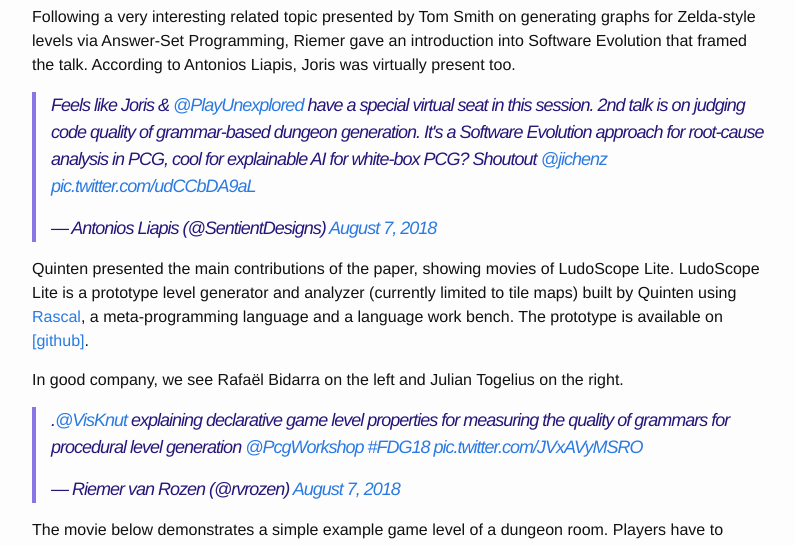
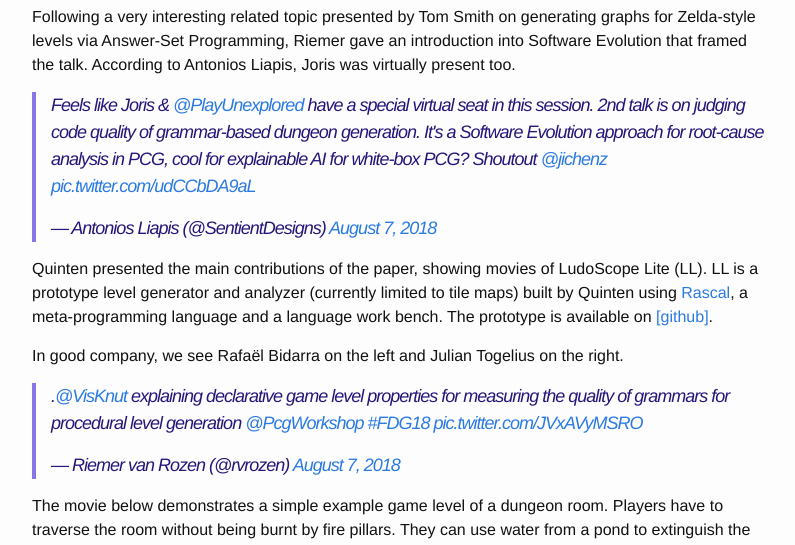
Before and after one commit to LiveGameDesign/LiveGameDesign.github.io, a Jekyll site: the page built from _posts/2019-01-02-Measuring-Quality-of-Grammars.md, in a window 1280 px wide and 1400 px high, scrolled down 563 px. Shown: the top 545 px of the window, without its empty margins (238-1033 px from the left). Built offline with Jekyll 4.4.1, drawn with Linux system fonts in a browser that asks for light colours; comment, search, counter and statistics services are not loaded; some of the changed text lies outside the part shown.

Commit message:
rephrase

```diff
--- a/_posts/2019-01-02-Measuring-Quality-of-Grammars.md
+++ b/_posts/2019-01-02-Measuring-Quality-of-Grammars.md
@@ -21,8 +21,7 @@ According to Antonios Liapis, Joris was virtually present too.
 
 <blockquote class="twitter-tweet" data-conversation="none" data-lang="en"><p lang="en" dir="ltr">Feels like Joris &amp; <a href="https://twitter.com/PlayUnexplored?ref_src=twsrc%5Etfw">@PlayUnexplored</a> have a special virtual seat in this session. 2nd talk is on judging code quality of grammar-based dungeon generation. It&#39;s a Software Evolution approach for root-cause analysis in PCG, cool for explainable AI for white-box PCG? Shoutout <a href="https://twitter.com/jichenz?ref_src=twsrc%5Etfw">@jichenz</a> <a href="https://t.co/udCCbDA9aL">pic.twitter.com/udCCbDA9aL</a></p>&mdash; Antonios Liapis (@SentientDesigns) <a href="https://twitter.com/SentientDesigns/status/1026763935079251970?ref_src=twsrc%5Etfw">August 7, 2018</a></blockquote> <script async src="https://platform.twitter.com/widgets.js" charset="utf-8"></script>
 
-Quinten presented the main contributions of the paper, showing movies of LudoScope Lite.
-LudoScope Lite is a prototype level generator and analyzer (currently limited to tile maps) built by Quinten using [Rascal](https://www.rascal-mpl.org), a meta-programming language and a language work bench.
+Quinten presented the main contributions of the paper, showing movies of LudoScope Lite (LL). LL is a prototype level generator and analyzer (currently limited to tile maps) built by Quinten using [Rascal](https://www.rascal-mpl.org), a meta-programming language and a language work bench.
 The prototype is available on [[github]](https://github.com/visknut/LudoscopeLite).
 
 In good company, we see Rafaël Bidarra on the left and Julian Togelius on the right.
@@ -35,7 +34,7 @@ Players have to traverse the room without being burnt by fire pillars. They can
 |:---------|:-----|
 | <img src="/assets/PCG2018_tile_map.png" width="70%"> | <figure class="video_container"><video controls="true" allowfullscreen="true" width="80%"><source src="/assets/PCG2018_demo_level.mp4"></video></figure> |
 
-LudoScope Lite demonstrates two techniques that developers can use to analyse the root causes of quality issues in generated levels.
+LL demonstrates two techniques that developers can use to analyse the root causes of quality issues in generated levels.
 First, the Metric of Added Detail (MAD) raises flags for grammar rules that remove detail with respect to their position in the transformation pipeline.
 Second, Specification Analysis Reporting (SAnR), analyzes level generation histories against level properties and reports problematic grammar rules.
 
```
Also changed, not shown: other parts of _posts/2019-01-02-Measuring-Quality-of-Grammars.md (+3 -2 lines).
